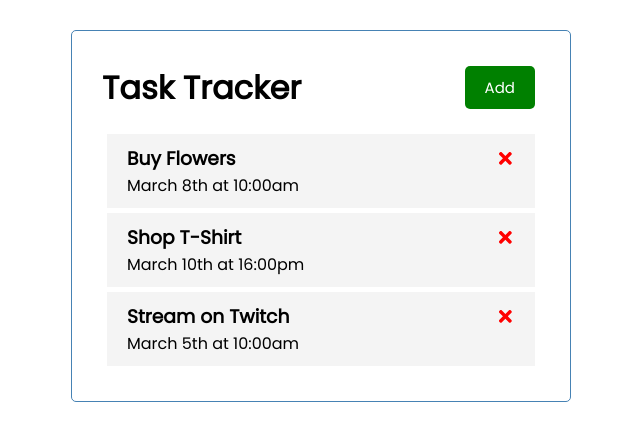
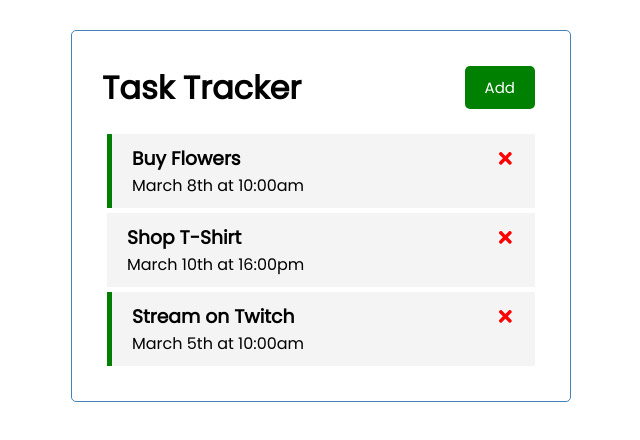
Before and after one commit to v1becheck/react-task-tracker, a React (Create React App) app: page / in a window 1280 px wide. Shown: the top 440 px of the page, without its empty margins (319-959 px from the left). Built offline with nearby package versions, Linux system fonts and the light colour scheme.

Commit message:
Implemented reminder design and functionality

```diff
--- a/src/App.js
+++ b/src/App.js
@@ -25,6 +25,15 @@ function App() {
     },
   ]);
 
+  //toggle reminder
+  const toggleReminder = (id) => {
+    setTasks(
+      tasks.map((task) =>
+        task.id === id ? { ...task, reminder: !task.reminder } : task
+      )
+    );
+  };
+
   //delete task
   const deleteTask = (id) => {
     setTasks(tasks.filter((task) => task.id !== id));
@@ -34,7 +43,7 @@ function App() {
     <div className='container'>
       <Header />
       {tasks.length > 0 ? (
-        <Tasks tasks={tasks} onDelete={deleteTask} />
+        <Tasks tasks={tasks} onDelete={deleteTask} onToggle={toggleReminder} />
       ) : (
         'No Tasks to Show'
       )}
--- a/src/components/Task.js
+++ b/src/components/Task.js
@@ -1,8 +1,11 @@
 import { FaTimes } from 'react-icons/fa';
 
-function Task({ task, onDelete }) {
+function Task({ task, onDelete, onToggle }) {
   return (
-    <div className='task'>
+    <div
+      className={`task ${task.reminder === true ? 'reminder' : ''}`}
+      onDoubleClick={(id) => onToggle(task.id)}
+    >
       <h3>
         {task.text}{' '}
         <FaTimes
--- a/src/components/Tasks.js
+++ b/src/components/Tasks.js
@@ -1,10 +1,15 @@
 import Task from './Task';
 
-const Tasks = ({ tasks, onDelete }) => {
+const Tasks = ({ tasks, onDelete, onToggle }) => {
   return (
     <>
       {tasks.map((task) => (
-        <Task key={task.id} task={task} onDelete={onDelete} />
+        <Task
+          key={task.id}
+          task={task}
+          onDelete={onDelete}
+          onToggle={onToggle}
+        />
       ))}
     </>
   );
```
